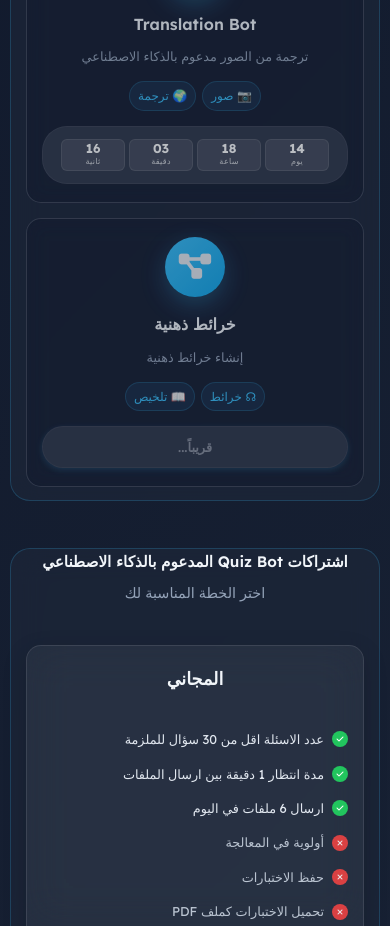
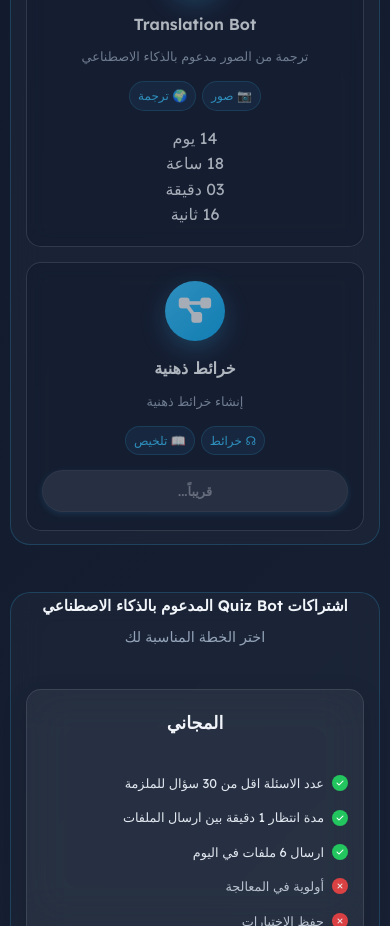
Before and after one commit to sytuszero/X-Stein, a plain HTML site: page index.html in a window 390 px wide. Shown: the part 932-1858 px from the top of the page. Drawn offline with Linux system fonts and the light colour scheme; a web font is replaced by a local one.

Commit message:
Update style.css

```diff
--- a/style.css
+++ b/style.css
@@ -1186,6 +1186,11 @@
     font-family: 'Orbitron', 'Exo 2', 'Rajdhani', 'Arial Black', sans-serif;
 }
 
+/* Free price text with Alexandria font */
+.price.free-price {
+    font-family: 'Alexandria', 'Lexend', sans-serif;
+}
+
 .currency {
     font-size: 0.9rem;
     color: #94a3b8;
@@ -2347,8 +2352,8 @@
     }
 }
 
-/* Countdown Timer Styles */
-.countdown-container {
+/* Coming Soon Styles */
+.coming-soon-container {
     width: 100%;
     padding: 12px 24px;
     background: rgba(107, 114, 128, 0.3);
@@ -2361,83 +2366,33 @@
     justify-content: center;
 }
 
-.countdown-timer {
-    display: flex;
-    justify-content: center;
-    gap: 6px;
-    flex-wrap: nowrap;
-    width: 100%;
-}
-
-.countdown-item {
-    display: flex;
-    flex-direction: column;
-    align-items: center;
-    flex: 1;
-    min-width: 35px;
-    padding: 4px 2px;
-    background: rgba(255, 255, 255, 0.1);
-    border-radius: 6px;
-    border: 1px solid rgba(255, 255, 255, 0.1);
-}
-
-.countdown-number {
-    font-size: 0.9rem;
-    font-weight: 700;
-    color: #ffffff;
-    line-height: 1;
-    margin-bottom: 1px;
-}
-
-.countdown-label {
-    font-size: 0.6rem;
-    color: rgba(255, 255, 255, 0.8);
-    text-transform: uppercase;
-    letter-spacing: 0.3px;
-    font-weight: 500;
-}
-
-/* Mobile responsive countdown */
+.coming-soon-text {
+    font-size: 1rem;
+    font-weight: 600;
+    color: #94a3b8;
+    font-family: 'Alexandria', 'Lexend', sans-serif;
+    text-align: center;
+}
+
+/* Mobile responsive coming soon */
 @media (max-width: 768px) {
-    .countdown-container {
+    .coming-soon-container {
         padding: 12px 20px;
         min-height: 44px;
     }
 
-    .countdown-timer {
-        gap: 4px;
-    }
-
-    .countdown-item {
-        min-width: 30px;
-        padding: 3px 1px;
-    }
-
-    .countdown-number {
-        font-size: 0.85rem;
-    }
-
-    .countdown-label {
-        font-size: 0.55rem;
+    .coming-soon-text {
+        font-size: 0.9rem;
     }
 }
 
 @media (max-width: 480px) {
-    .countdown-container {
+    .coming-soon-container {
         padding: 12px 18px;
         min-height: 42px;
     }
 
-    .countdown-item {
-        min-width: 28px;
-        padding: 2px 1px;
-    }
-
-    .countdown-number {
-        font-size: 0.8rem;
-    }
-
-    .countdown-label {
-        font-size: 0.5rem;
-    }
-}
+    .coming-soon-text {
+        font-size: 0.85rem;
+    }
+}
```
